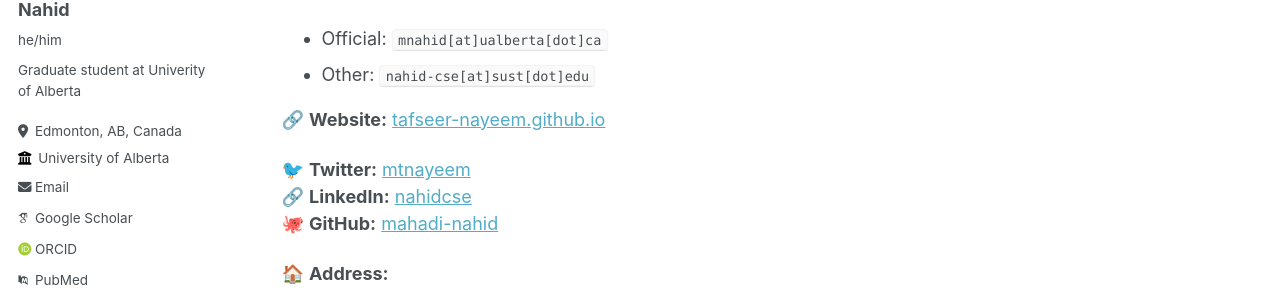
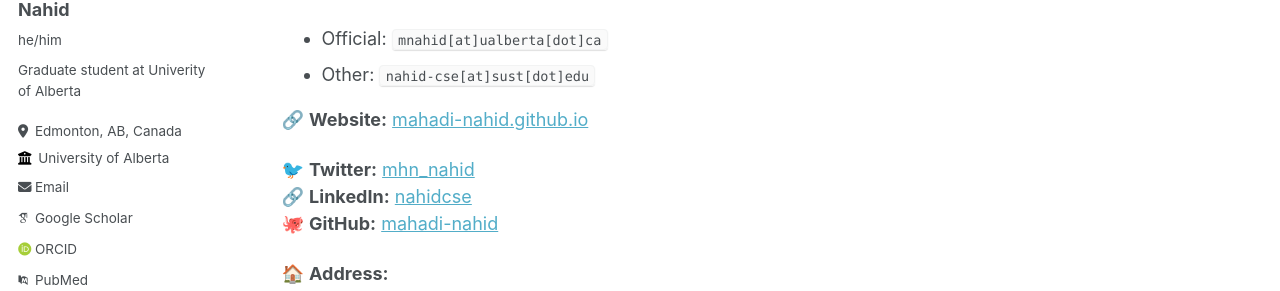
Before and after one commit to mahadi-nahid/mahadi-nahid.github.io, a Jekyll site: the page built from _pages/cv.md, in a window 1280 px wide and 1217 px high. Shown: the part 294-585 px from the top of the window. Built offline with Jekyll 4.4.1, drawn with Linux system fonts in a browser that asks for light colours; some web fonts are replaced.

Commit message:
cv and pub updated

```diff
--- a/_pages/cv.md
+++ b/_pages/cv.md
@@ -7,9 +7,9 @@ redirect_from:
   - /resume
 ---
 <p>
-  <a href="https://tafseer-nayeem.github.io/files/mahadi_cv.pdf" target="_blank" title="Long CV">Long CV</a>
+  <a href="https://mahadi-nahid.github.io/files/mahadi_cv.pdf" target="_blank" title="Long CV">Long CV</a>
   <strong>AND</strong>
-  <a href="https://tafseer-nayeem.github.io/files/mahadi_cv.pdf" target="_blank" title="Short CV">Short CV</a>
+  <a href="https://mahadi-nahid.github.io/files/mahadi_cv.pdf" target="_blank" title="Short CV">Short CV</a>
   <span style="color:green;">[<ins>Last Updated on Dec 28, 2024</ins>]</span>
 </p>
 
@@ -22,9 +22,9 @@ redirect_from:
 - Official: `mnahid[at]ualberta[dot]ca`
 - Other: `nahid-cse[at]sust[dot]edu`
 
-🔗 **Website:** [tafseer-nayeem.github.io](https://mahadi-nahid.github.io/)
+🔗 **Website:** [mahadi-nahid.github.io](https://mahadi-nahid.github.io/)
 
-🐦 **Twitter:** [mtnayeem](https://twitter.com/mhn_nahid)
+🐦 **Twitter:** [mhn_nahid](https://twitter.com/mhn_nahid)
 🔗 **LinkedIn:** [nahidcse](https://www.linkedin.com/in/nahidcse/)
 🐙 **GitHub:** [mahadi-nahid](https://github.com/mahadi-nahid)
 
```
Also changed, not shown: _pages/publications.md (+1 -1 lines).
